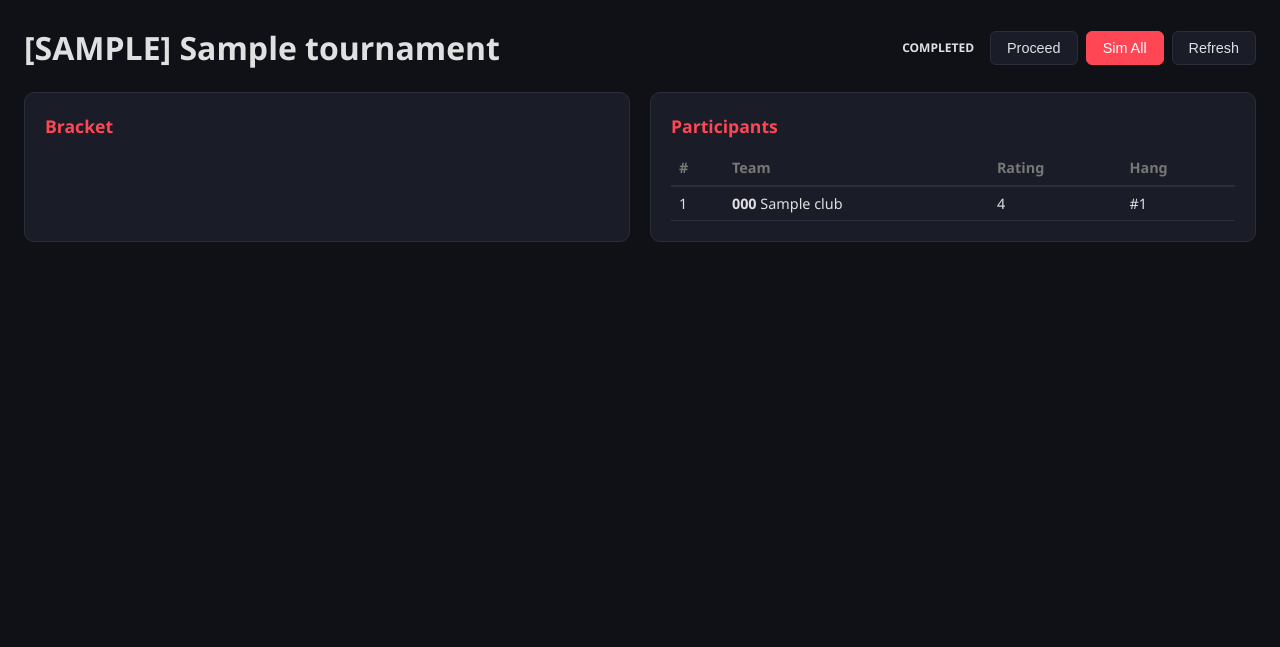
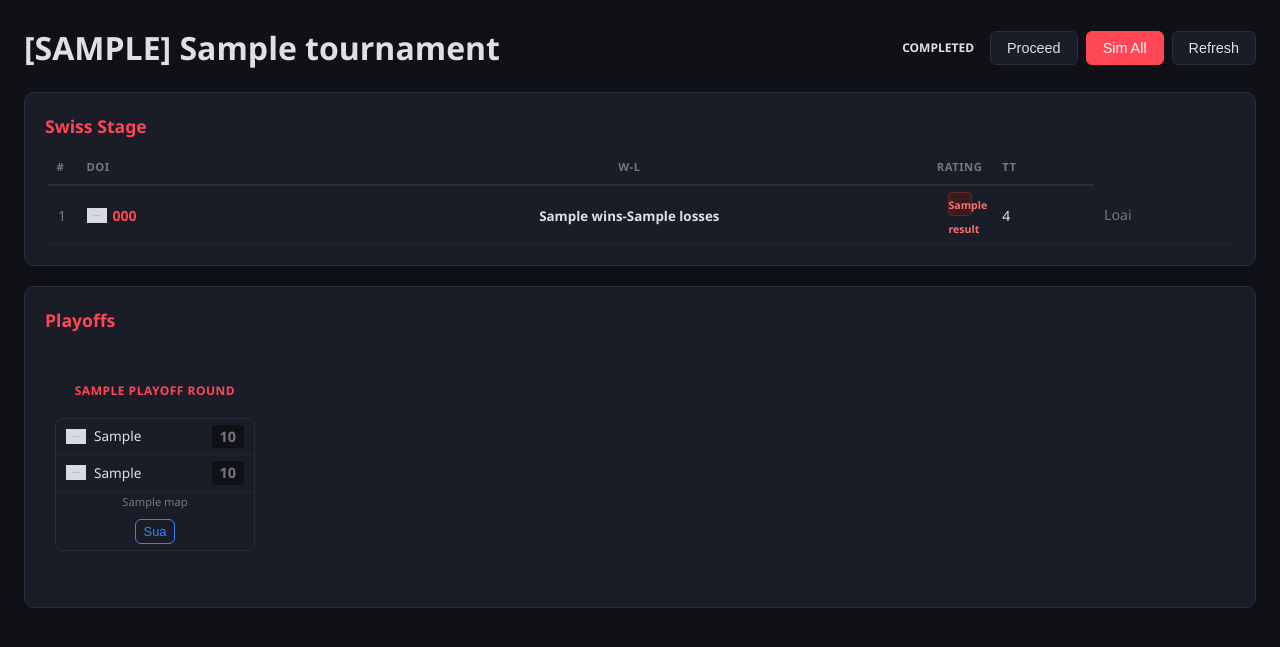
Before and after one commit to ngoc15112005/Sim_Val, a Flask app: template templates/tournament.html in a window 1280 px wide. Shown: the part 54-701 px from the top of the page. Run offline with Flask 3, Linux system fonts and the light colour scheme; tables that the repository leaves empty hold one stand-in row (values such as "Sample post"); the template is opened without the code that fills it: values that come from a table or form of the project are taken from there, most other values are stand-ins (such as "Sample title", 1, 10 or a date in 2020); grey boxes marked "Sample" are stand-in pictures.

Commit message:
Giao dien bracket Esports + Swiss Table (Liquipedia style)
- Bracket flexbox ngang: moi vong la 1 cot, match-box bo goc
- Swiss table: W/L badges xanh/do, cot R1-R5 theo tung round
- Playoffs round labels tieng Viet: CK Thang, CK Thua, NR Vong...
- Logo hien thi trong bracket + swiss table
- Manual match panel nhanh
- Group Stage table rieng cho Champion
- Backend: get_swiss_standings + round grouping + resolve_match_display

```diff
--- a/routes.py
+++ b/routes.py
@@ -1,9 +1,11 @@
 """Flask routes for VALORANT Tournament Simulator."""
 
+from collections import OrderedDict
 from flask import request, jsonify, render_template
 from models import db, Club, Region, Tournament, TournamentParticipant, Match, MatchMap
 from engine.tournament import (
     create_tournament, generate_bracket, progress_tournament, simulate_all_pending,
+    get_swiss_standings,
 )
 from engine.match import simulate_match, resolve_manual_match
 from engine.rating import update_ratings
@@ -160,4 +162,86 @@ def register_routes(app):
     @app.route('/tournament/<int:tour_id>')
     def view_tournament(tour_id):
         tour = Tournament.query.get_or_404(tour_id)
-        return render_template('tournament.html', tour=tour, cfg=Config)
+
+        swiss_standings = None
+        max_swiss_rounds = 0
+        if tour.type in ('major', 'master'):
+            swiss_standings = get_swiss_standings(tour)
+            if swiss_standings:
+                max_swiss_rounds = max(len(s['results']) for s in swiss_standings)
+
+        matches = Match.query.filter_by(tournament_id=tour_id).order_by(Match.match_order).all()
+
+        rounds = OrderedDict()
+        for m in matches:
+            if m.round_type in ('swiss', 'group'):
+                continue
+            label = _round_label(m)
+            rounds.setdefault(label, []).append(m)
+
+        resolved_matches = []
+        for m in matches:
+            resolved_matches.append(_resolve_match_display(m))
+
+        return render_template(
+            'tournament.html',
+            tour=tour, cfg=Config,
+            swiss_standings=swiss_standings,
+            max_swiss_rounds=max_swiss_rounds,
+            playoff_rounds=rounds,
+            resolved_matches=resolved_matches,
+        )
+
+
+def _round_label(m):
+    """Human-readable round label for bracket display."""
+    name = m.round_name
+    if m.round_type == 'upper':
+        if 'quarterfinal' in name:
+            return 'Tứ kết'
+        elif 'semifinal' in name:
+            return 'Bán kết'
+        elif 'final' in name:
+            return 'CK Thắng'
+    elif m.round_type == 'lower':
+        if 'round1' in name:
+            return 'NR Vòng 1'
+        elif 'quarterfinal' in name:
+            return 'NR Vòng 2'
+        elif 'semifinal' in name:
+            return 'NR Vòng 3'
+        elif 'final' in name:
+            return 'CK Thua'
+    elif m.round_type == 'grand':
+        return 'CK Tổng'
+    return name
+
+
+def _resolve_match_display(m):
+    """Resolve a match for Jinja2 display, filling TBD slots."""
+    team_a = m.team_a.short_code if m.team_a else 'TBD'
+    team_b = m.team_b.short_code if m.team_b else 'TBD'
+    logo_a = m.team_a.logo_url if m.team_a else ''
+    logo_b = m.team_b.logo_url if m.team_b else ''
+
+    score_a = m.team_a_score if m.team_a_score is not None else '—'
+    score_b = m.team_b_score if m.team_b_score is not None else '—'
+
+    win_a = m.winner_id == m.team_a_id if m.winner_id and m.team_a else False
+    win_b = m.winner_id == m.team_b_id if m.winner_id and m.team_b else False
+
+    maps = []
+    for mp in m.maps if m.maps else []:
+        maps.append(f'{mp.team_a_score}-{mp.team_b_score}')
+
+    return {
+        'id': m.id, 'round_type': m.round_type, 'round_name': m.round_name,
+        'label': _round_label(m), 'match_order': m.match_order,
+        'team_a': team_a, 'team_b': team_b,
+        'logo_a': logo_a, 'logo_b': logo_b,
+        'score_a': score_a, 'score_b': score_b,
+        'win_a': win_a, 'win_b': win_b,
+        'winner_id': m.winner_id,
+        'status': m.status, 'is_manual': m.is_manual,
+        'maps': maps,
+    }
--- a/static/style.css
+++ b/static/style.css
@@ -182,3 +182,104 @@ li a:hover { text-decoration: underline; }
 .btn-icon:hover { border-color: var(--accent); color: var(--accent); }
 .btn-reroll { font-size: 1.1em; }
 .slot-logo { width: 22px; height: 22px; object-fit: contain; flex-shrink: 0; }
+
+/* === Esports Bracket === */
+.bracket-scroll { overflow-x: auto; padding-bottom: 10px; }
+.bracket {
+    display: flex; gap: 0; min-width: max-content;
+    padding: 20px 0;
+}
+.bracket-round {
+    display: flex; flex-direction: column;
+    justify-content: space-around;
+    min-width: 220px; padding: 0 10px;
+    border-right: 1px solid var(--border);
+}
+.bracket-round:last-child { border-right: none; }
+.bracket-round .round-title {
+    text-align: center; color: var(--accent);
+    font-size: 0.75em; text-transform: uppercase;
+    margin-bottom: 12px; letter-spacing: 0.5px;
+    font-weight: 700;
+}
+.round-matches {
+    display: flex; flex-direction: column;
+    justify-content: space-around; flex: 1;
+}
+
+/* Match box */
+.match-box {
+    background: var(--surface); border: 1px solid var(--border);
+    border-radius: 8px; overflow: hidden;
+    margin: 6px 0;
+}
+.match-team {
+    display: flex; align-items: center;
+    padding: 6px 10px; gap: 8px;
+    border-bottom: 1px solid rgba(255,255,255,0.04);
+}
+.match-team:last-child { border-bottom: none; }
+.match-team.winner {
+    background: linear-gradient(90deg, rgba(34,197,94,0.10), transparent);
+}
+.match-team.winner .team-name { color: var(--green); font-weight: 700; }
+.team-logo-sm { width: 20px; height: 20px; object-fit: contain; flex-shrink: 0; }
+.match-team .team-name { flex: 1; font-size: 0.85em; white-space: nowrap; overflow: hidden; text-overflow: ellipsis; }
+.team-score {
+    background: var(--bg); padding: 1px 8px; border-radius: 4px;
+    font-weight: 700; font-size: 0.9em; min-width: 24px; text-align: center;
+    flex-shrink: 0;
+}
+.team-score.win { color: var(--green); }
+.team-score.loss { color: var(--dim); }
+
+.match-maps {
+    font-size: 0.7em; color: var(--dim); padding: 2px 10px 4px;
+    text-align: center;
+}
+.match-actions {
+    display: flex; gap: 4px; padding: 4px 8px 6px;
+    justify-content: center;
+}
+
+/* Swiss Table */
+.swiss-table { width: 100%; border-collapse: collapse; font-size: 0.88em; }
+.swiss-table thead th {
+    text-align: left; padding: 8px 10px;
+    color: var(--dim); font-weight: 600; font-size: 0.8em;
+    text-transform: uppercase; letter-spacing: 0.5px;
+    border-bottom: 2px solid var(--border);
+}
+.swiss-table tbody td {
+    padding: 6px 10px; border-bottom: 1px solid rgba(255,255,255,0.03);
+    vertical-align: middle;
+}
+.swiss-table tbody tr:hover { background: rgba(255,255,255,0.02); }
+.swiss-table .rank { color: var(--dim); width: 30px; }
+.swiss-table .w-l-col { text-align: center; }
+.swiss-table .r-col { text-align: center; width: 36px; }
+.swiss-advance { border-left: 3px solid var(--green); }
+.swiss-out { border-left: 3px solid transparent; }
+
+.swiss-team {
+    display: flex; align-items: center; gap: 6px;
+}
+.swiss-wl {
+    font-weight: 700; font-size: 0.95em;
+    color: var(--text);
+}
+
+/* Swiss round badges */
+.swiss-badge {
+    display: inline-block; width: 24px; height: 24px;
+    border-radius: 4px; text-align: center; line-height: 24px;
+    font-size: 0.75em; font-weight: 700;
+}
+.swiss-win { background: #1a3a1a; color: var(--green); border: 1px solid #2a5a2a; }
+.swiss-lose { background: #3a1a1a; color: #f87171; border: 1px solid #5a2a2a; }
+.swiss-tbd { background: var(--bg); color: var(--dim); border: 1px solid var(--border); }
+
+.status-go {
+    color: var(--green); font-weight: 600; font-size: 0.8em;
+}
+.table-scroll { overflow-x: auto; }
--- a/templates/tournament.html
+++ b/templates/tournament.html
@@ -14,273 +14,239 @@
 
 <div id="tour-data" data-id="{{ tour.id }}"></div>
 
-<div class="two-col">
-  <section class="card">
-    <h2>Bracket</h2>
-    <div id="bracket" class="bracket">Dang tai...</div>
-  </section>
+{% if swiss_standings %}
+<section class="card">
+  <h2>Swiss Stage</h2>
+  <div class="table-scroll">
+  <table class="swiss-table">
+    <thead>
+      <tr>
+        <th>#</th>
+        <th>Doi</th>
+        <th class="w-l-col">W-L</th>
+        {% for r in range(1, max_swiss_rounds + 1) %}
+        <th class="r-col">R{{ r }}</th>
+        {% endfor %}
+        <th>Rating</th>
+        <th>TT</th>
+      </tr>
+    </thead>
+    <tbody>
+      {% for s in swiss_standings %}
+      <tr class="{{ 'swiss-advance' if s.advanced else 'swiss-out' }}">
+        <td class="rank">{{ loop.index }}</td>
+        <td>
+          <div class="swiss-team">
+            {% if s.club.logo_url %}
+            <img class="team-logo-sm" src="{{ s.club.logo_url }}" alt="" onerror="this.style.display='none'">
+            {% endif %}
+            <span class="club-code">{{ s.club.short_code }}</span>
+          </div>
+        </td>
+        <td class="w-l-col"><span class="swiss-wl">{{ s.wins }}-{{ s.losses }}</span></td>
+        {% for result in s.results %}
+        <td class="r-col">
+          <span class="swiss-badge {{ 'swiss-win' if result == 'W' else 'swiss-lose' }}">{{ result }}</span>
+        </td>
+        {% endfor %}
+        {% for _ in range(s.results|length, max_swiss_rounds) %}
+        <td class="r-col"><span class="swiss-badge swiss-tbd">—</span></td>
+        {% endfor %}
+        <td>{{ s.rating }}</td>
+        <td>
+          {% if s.advanced %}
+          <span class="status-go">Playoffs</span>
+          {% else %}
+          <span class="status-out" style="color:var(--dim)">Loai</span>
+          {% endif %}
+        </td>
+      </tr>
+      {% endfor %}
+    </tbody>
+  </table>
+  </div>
+</section>
+{% endif %}
 
-  <section>
-    <div class="card">
-      <h2>Participants</h2>
-      <div id="participants">Dang tai...</div>
+{% if tour.status in ('groups',) %}
+<section class="card">
+  <h2>Group Stage</h2>
+  <div class="table-scroll">
+  <table class="swiss-table">
+    <thead><tr><th>#</th><th>Match</th><th>Score</th><th></th></tr></thead>
+    <tbody>
+    {% for m in resolved_matches %}
+      {% if m.round_type == 'group' %}
+      <tr>
+        <td>{{ loop.index }}</td>
+        <td>{{ m.team_a }} vs {{ m.team_b }}</td>
+        <td>{{ m.score_a }}-{{ m.score_b }}</td>
+        <td class="action-cell">
+          {% if m.status == 'pending' and m.team_a != 'TBD' %}
+          <button class="btn-sm" onclick="simMatch({{ m.id }})">Roll</button>
+          <button class="btn-sm btn-manual" onclick="showManual({{ m.id }})">Nhap</button>
+          {% elif m.status == 'completed' %}
+          <button class="btn-sm btn-edit" onclick="showManual({{ m.id }})">Sua</button>
+          {% endif %}
+        </td>
+      </tr>
+      {% endif %}
+    {% endfor %}
+    </tbody>
+  </table>
+  </div>
+</section>
+{% endif %}
+
+{% if playoff_rounds and playoff_rounds|length > 0 %}
+<section class="card">
+  <h2>Playoffs</h2>
+
+  <div class="bracket-scroll">
+  <div class="bracket">
+    {% for label, matches in playoff_rounds.items() %}
+    <div class="bracket-round">
+      <div class="round-title">{{ label }}</div>
+      <div class="round-matches">
+      {% for m in matches %}
+        {% set display = resolved_matches | selectattr('id', 'equalto', m.id) | list | first %}
+        <div class="match-box" data-match-id="{{ m.id }}">
+          <div class="match-team {{ 'winner' if display.win_a }}">
+            {% if display.logo_a %}
+            <img class="team-logo-sm" src="{{ display.logo_a }}" alt="" onerror="this.style.display='none'">
+            {% endif %}
+            <span class="team-name">{{ display.team_a }}</span>
+            <span class="team-score {{ 'win' if display.win_a else 'loss' if (display.status == 'completed' and not display.win_a) else '' }}">{{ display.score_a }}</span>
+          </div>
+          <div class="match-team {{ 'winner' if display.win_b }}">
+            {% if display.logo_b %}
+            <img class="team-logo-sm" src="{{ display.logo_b }}" alt="" onerror="this.style.display='none'">
+            {% endif %}
+            <span class="team-name">{{ display.team_b }}</span>
+            <span class="team-score {{ 'win' if display.win_b else 'loss' if (display.status == 'completed' and not display.win_b) else '' }}">{{ display.score_b }}</span>
+          </div>
+          {% if display.maps %}
+          <div class="match-maps">{{ display.maps | join(', ') }}</div>
+          {% endif %}
+          <div class="match-actions">
+            {% if display.status == 'pending' and display.team_a != 'TBD' %}
+            <button class="btn-sm" onclick="simMatch({{ m.id }})">Roll</button>
+            <button class="btn-sm btn-manual" onclick="showManual({{ m.id }})">Nhap</button>
+            {% elif display.status == 'completed' %}
+            <button class="btn-sm btn-edit" onclick="showManual({{ m.id }})">Sua</button>
+            {% endif %}
+          </div>
+        </div>
+      {% endfor %}
+      </div>
     </div>
+    {% endfor %}
+  </div>
+  </div>
+</section>
+{% endif %}
 
-    <div class="card" id="manual-card" style="display:none;">
-      <h2>Nhap tay</h2>
-      <div id="manual-form"></div>
-    </div>
-  </section>
-</div>
+<section class="card" id="manual-card" style="display:none;">
+  <h2>Nhap tay</h2>
+  <div id="manual-form"></div>
+</section>
+
+{% if tour.status == 'finished' %}
+<section class="card">
+  <h2>Bang xep hang</h2>
+  <table class="swiss-table">
+    <thead><tr><th>#</th><th>Doi</th><th>Seed</th><th>Khu vuc</th></tr></thead>
+    <tbody>
+    {% for p in tour.participants | sort(attribute='final_rank') %}
+    <tr>
+      <td>#{{ p.final_rank }}</td>
+      <td>
+        {% if p.club.logo_url %}
+        <img class="team-logo-sm" src="{{ p.club.logo_url }}" alt="" onerror="this.style.display='none'">
+        {% endif %}
+        {{ p.club.short_code }}
+      </td>
+      <td>S{{ p.regional_seed or '?' }}</td>
+      <td>{{ p.region or '?' }}</td>
+    </tr>
+    {% endfor %}
+    </tbody>
+  </table>
+</section>
+{% endif %}
 
 {% endblock %}
 
 {% block scripts %}
 <script>
-let tourData = null;
-let activeManualMatch = null;
+let tourId = {{ tour.id }};
 
-async function loadTournament() {
-    const id = document.getElementById('tour-data').dataset.id;
-    tourData = await API.get('/api/tournament/' + id);
-    renderParticipants();
-    renderBracket();
-}
-
-function renderParticipants() {
-    const div = document.getElementById('participants');
-    if (!tourData || !tourData.participants) {
-        div.innerHTML = '<p class="empty">Chua co du lieu.</p>';
-        return;
-    }
-    let html = '<table class="data-table"><tr><th>#</th><th>Team</th><th>Rating</th><th>Hang</th></tr>';
-    for (const p of tourData.participants) {
-        const rank = p.final_rank ? '#' + p.final_rank : '-';
-        html += `<tr>
-          <td>${p.seed}</td>
-          <td><strong>${p.club.short_code}</strong> ${p.club.name}</td>
-          <td>${p.club.current_rating}</td>
-          <td>${rank}</td>
-        </tr>`;
-    }
-    html += '</table>';
-    div.innerHTML = html;
-}
-
-function renderBracket() {
-    const div = document.getElementById('bracket');
-    if (!tourData || !tourData.matches) {
-        div.innerHTML = '<p class="empty">Chua co du lieu.</p>';
-        return;
-    }
-
-    const groups = { swiss: [], group: [], upper: [], lower: [], grand: [] };
-
-    for (const m of tourData.matches) {
-        const t = m.round_type;
-        if (groups[t]) groups[t].push(m);
-    }
-
-    let html = '';
-
-    if (tourData.tournament.type === 'champion') {
-        html += renderGroupStage(groups.group);
-    }
-
-    if (groups.swiss.length > 0) {
-        html += '<h3 class="round-title">Swiss Stage</h3>';
-        html += renderMatchTable(groups.swiss);
-    }
-
-    if (groups.upper.length > 0 || groups.lower.length > 0) {
-        html += '<h3 class="round-title">Playoffs</h3>';
-        html += '<h4>Upper Bracket</h4>';
-        html += renderMatchTable(groups.upper);
-        html += '<h4>Lower Bracket</h4>';
-        html += renderMatchTable(groups.lower);
-    }
-
-    if (groups.grand.length > 0) {
-        html += '<h4>Grand Final</h4>';
-        html += renderMatchTable(groups.grand);
-    }
-
-    div.innerHTML = html;
-
-    for (const m of tourData.matches) {
-        if (m.status === 'pending' && m.team_a && m.team_b) {
-            bindMatchButtons(m);
-        }
-    }
-}
-
-function renderMatchTable(matches) {
-    if (!matches || matches.length === 0) return '<p class="empty">Chua co tran nao.</p>';
-
-    let html = '<table class="data-table"><tr><th>#</th><th>Round</th><th>Team A</th><th>Score</th><th>Team B</th><th>Status</th><th>Action</th></tr>';
-    for (const m of matches) {
-        const taName = m.team_a ? m.team_a.short_code : 'TBD';
-        const tbName = m.team_b ? m.team_b.short_code : 'TBD';
-        const score = m.team_a_score != null ? `${m.team_a_score} - ${m.team_b_score}` : 'vs';
-        const status = m.status === 'completed' ? (m.is_manual ? 'manual' : 'done') : 'pending';
-        const statusClass = status;
-        const resultText = m.winner_id ? ` (${m.winner_id === (m.team_a ? m.team_a.id : null) ? taName : tbName} win)` : '';
-
-        const mapDetails = m.maps && m.maps.length > 0
-            ? m.maps.map(mp => `${mp.team_a_score}-${mp.team_b_score}`).join(', ')
-            : '';
-
-        html += `<tr class="match-row ${statusClass}" data-match-id="${m.id}">
-          <td>${m.match_order}</td>
-          <td>${m.round_name}</td>
-          <td class="${m.winner_id === (m.team_a ? m.team_a.id : null) ? 'winner' : ''}">${taName}</td>
-          <td class="score" title="${mapDetails}">${score}${resultText}</td>
-          <td class="${m.winner_id === (m.team_b ? m.team_b.id : null) ? 'winner' : ''}">${tbName}</td>
-          <td><span class="badge-sm ${statusClass}">${status}</span></td>
-          <td class="action-cell" data-mid="${m.id}">
-            ${m.status === 'pending' && m.team_a && m.team_b
-              ? `<button class="btn-sm" onclick="simMatch(${m.id})">Roll</button>
-                 <button class="btn-sm btn-manual" onclick="showManual(${m.id})">Nhap</button>`
-              : m.status === 'completed' ? `<button class="btn-sm btn-edit" onclick="showManual(${m.id})">Sua</button>` : '-'}
-          </td>
-        </tr>`;
-    }
-    html += '</table>';
-    return html;
-}
-
-function renderGroupStage(matches) {
-    if (!matches || matches.length === 0) return '';
-
-    const groupMap = {};
-    for (const m of matches) {
-        const parts = m.round_name.split('_');
-        const grp = parts[0];
-        if (!groupMap[grp]) groupMap[grp] = [];
-        groupMap[grp].push(m);
-    }
-
-    let html = '<h3 class="round-title">Group Stage</h3><div class="groups-container">';
-    for (const [grp, ms] of Object.entries(groupMap)) {
-        html += `<div class="group-box"><h4>${grp.toUpperCase()}</h4>`;
-        html += renderMatchTable(ms);
-        html += '</div>';
-    }
-    html += '</div>';
-    return html;
-}
-
-function bindMatchButtons(m) {
-}
-
-async function simMatch(matchId) {
+async function simMatch(mid) {
     if (!confirm('Roll ket qua tran nay?')) return;
-    const btn = document.querySelector(`.action-cell[data-mid="${matchId}"] button`);
-    if (btn) btn.disabled = true;
-
-    try {
-        const result = await API.post(`/api/tournament/${tourData.tournament.id}/match/${matchId}/sim`, {});
-        if (result.error) { alert(result.error); return; }
-        location.reload();
-    } catch (err) {
-        alert('Loi: ' + err.message);
-    }
+    const r = await API.post('/api/tournament/' + tourId + '/match/' + mid + '/sim', {});
+    if (r.error) { alert(r.error); return; }
+    location.reload();
 }
 
 async function simAll() {
     if (!confirm('Sim toan bo cac tran con lai?')) return;
     const btn = document.getElementById('btn-sim-all');
-    btn.disabled = true;
-    btn.textContent = 'Dang sim...';
-    try {
-        await API.post(`/api/tournament/${tourData.tournament.id}/sim-all`, {});
-        location.reload();
-    } catch (err) {
-        alert('Loi: ' + err.message);
-    }
-    btn.disabled = false;
-    btn.textContent = 'Sim All';
+    btn.disabled = true; btn.textContent = 'Dang sim...';
+    const r = await API.post('/api/tournament/' + tourId + '/sim-all', {});
+    if (r.error) { alert(r.error); } else { location.reload(); }
 }
 
 async function progressTournament() {
-    try {
-        const result = await API.post(`/api/tournament/${tourData.tournament.id}/progress`, {});
-        if (result.error) { alert(result.error); return; }
-        location.reload();
-    } catch (err) {
-        alert('Loi: ' + err.message);
-    }
+    const r = await API.post('/api/tournament/' + tourId + '/progress', {});
+    if (r.error) { alert(r.error); } else { location.reload(); }
 }
 
-function showManual(matchId) {
-    const match = tourData.matches.find(m => m.id === matchId);
-    if (!match) return;
+let activeMatch = null;
 
-    activeManualMatch = match;
+function showManual(mid) {
+    const card = document.getElementById('manual-card');
+    card.style.display = 'block'; card.scrollIntoView({ behavior: 'smooth' });
 
-    const div = document.getElementById('manual-card');
-    div.style.display = 'block';
+    const rows = document.querySelectorAll('.match-box[data-match-id="' + mid + '"] .match-team');
+    let ta = '?', tb = '?';
+    if (rows.length >= 2) {
+        ta = rows[0].querySelector('.team-name').textContent.trim();
+        tb = rows[1].querySelector('.team-name').textContent.trim();
+    }
 
-    const taName = match.team_a ? match.team_a.short_code : 'TBD';
-    const tbName = match.team_b ? match.team_b.short_code : 'TBD';
-
-    const existingMaps = match.maps || [];
-    let mapInputs = '';
-    const maxMaps = match.round_type === 'grand' && tourData.tournament.type === 'champion' ? 5 : 3;
+    let inputs = '';
+    const maxMaps = 3;
     for (let i = 1; i <= maxMaps; i++) {
-        const existing = existingMaps[i - 1] || {};
-        mapInputs += `<div class="map-input-row">
+        inputs += `<div class="map-input-row">
           <span>Map ${i}:</span>
-          <input type="number" class="map-a" value="${existing.team_a_score || ''}" placeholder="?" min="0" max="25">
+          <input type="number" class="map-a" placeholder="?" min="0" max="25">
           <span class="vs-label">-</span>
-          <input type="number" class="map-b" value="${existing.team_b_score || ''}" placeholder="?" min="0" max="25">
+          <input type="number" class="map-b" placeholder="?" min="0" max="25">
         </div>`;
     }
 
     document.getElementById('manual-form').innerHTML = `
-      <p><strong>${taName}</strong> vs <strong>${tbName}</strong></p>
-      ${mapInputs}
+      <p><strong>${ta}</strong> vs <strong>${tb}</strong></p>
+      ${inputs}
       <div class="form-actions">
-        <button onclick="submitManual(${matchId})">Luu</button>
+        <button onclick="submitManual(${mid})">Luu</button>
         <button onclick="document.getElementById('manual-card').style.display='none'">Huy</button>
       </div>
     `;
 }
 
-async function submitManual(matchId) {
-    const mapRows = document.querySelectorAll('.map-input-row');
+async function submitManual(mid) {
+    const rows = document.querySelectorAll('.map-input-row');
     const maps = [];
-    for (const row of mapRows) {
+    for (const row of rows) {
         const a = parseInt(row.querySelector('.map-a').value);
         const b = parseInt(row.querySelector('.map-b').value);
         if (isNaN(a) || isNaN(b)) continue;
-        const winnerId = a > b
-            ? (activeManualMatch.team_a ? activeManualMatch.team_a.id : null)
-            : (activeManualMatch.team_b ? activeManualMatch.team_b.id : null);
-        maps.push({ team_a_score: a, team_b_score: b, winner_id: winnerId });
+        maps.push({ team_a_score: a, team_b_score: b, winner_id: a > b ? null : null });
     }
-
-    if (maps.length === 0) {
-        alert('Vui long nhap it nhat 1 map.');
-        return;
-    }
-
-    const totalWinsA = maps.filter(m => m.winner_id === activeManualMatch.team_a.id).length;
-    const totalWinsB = maps.filter(m => m.winner_id === activeManualMatch.team_b.id).length;
-    if (totalWinsA === totalWinsB) {
-        alert('Ti so map khong the hoa.');
-        return;
-    }
-
-    try {
-        const result = await API.post(`/api/tournament/${tourData.tournament.id}/match/${matchId}/manual`, { maps });
-        if (result.error) { alert(result.error); return; }
-        location.reload();
-    } catch (err) {
-        alert('Loi: ' + err.message);
-    }
+    if (maps.length === 0) { alert('Vui long nhap it nhat 1 map.'); return; }
+    const r = await API.post('/api/tournament/' + tourId + '/match/' + mid + '/manual', { maps });
+    if (r.error) { alert(r.error); } else { location.reload(); }
 }
-
-loadTournament();
 </script>
 {% endblock %}
```
Also changed, not shown: engine/tournament.py (+51 -0 lines), test_sim.py (+16 -42 lines).
